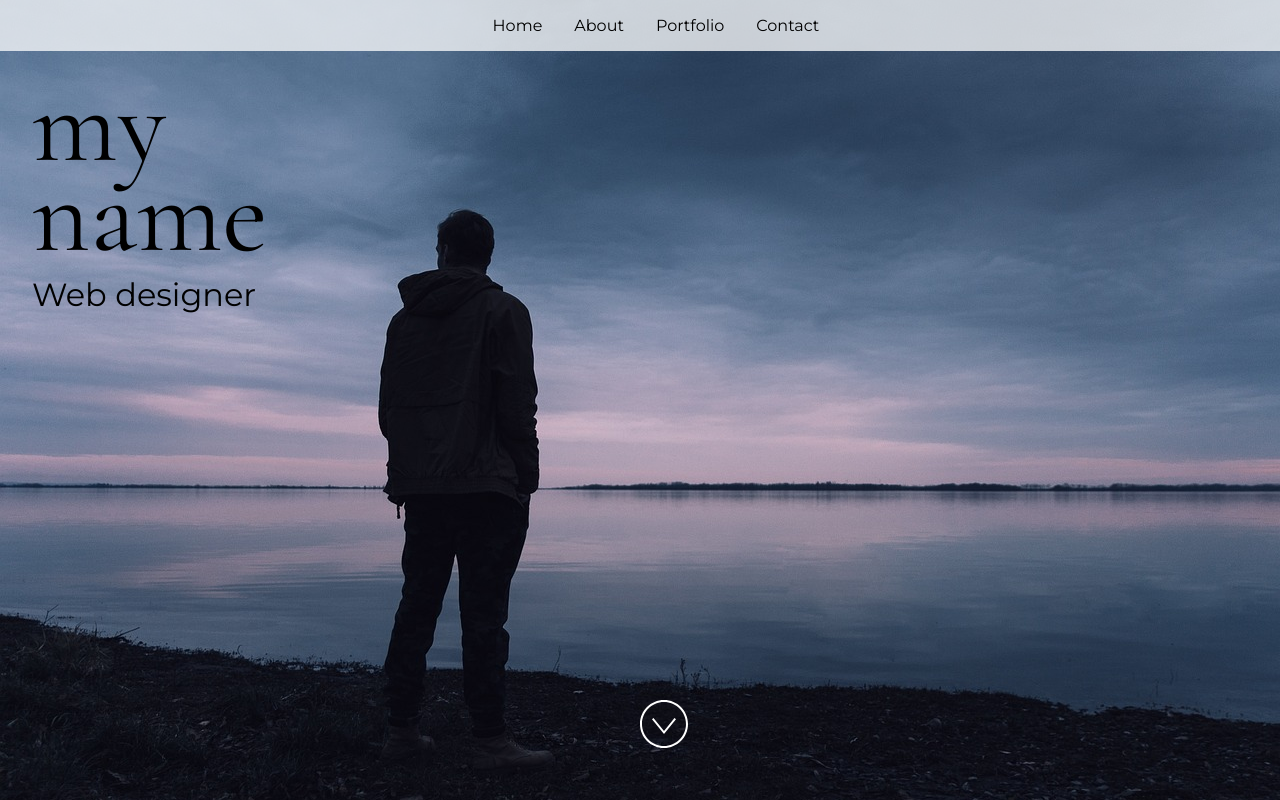
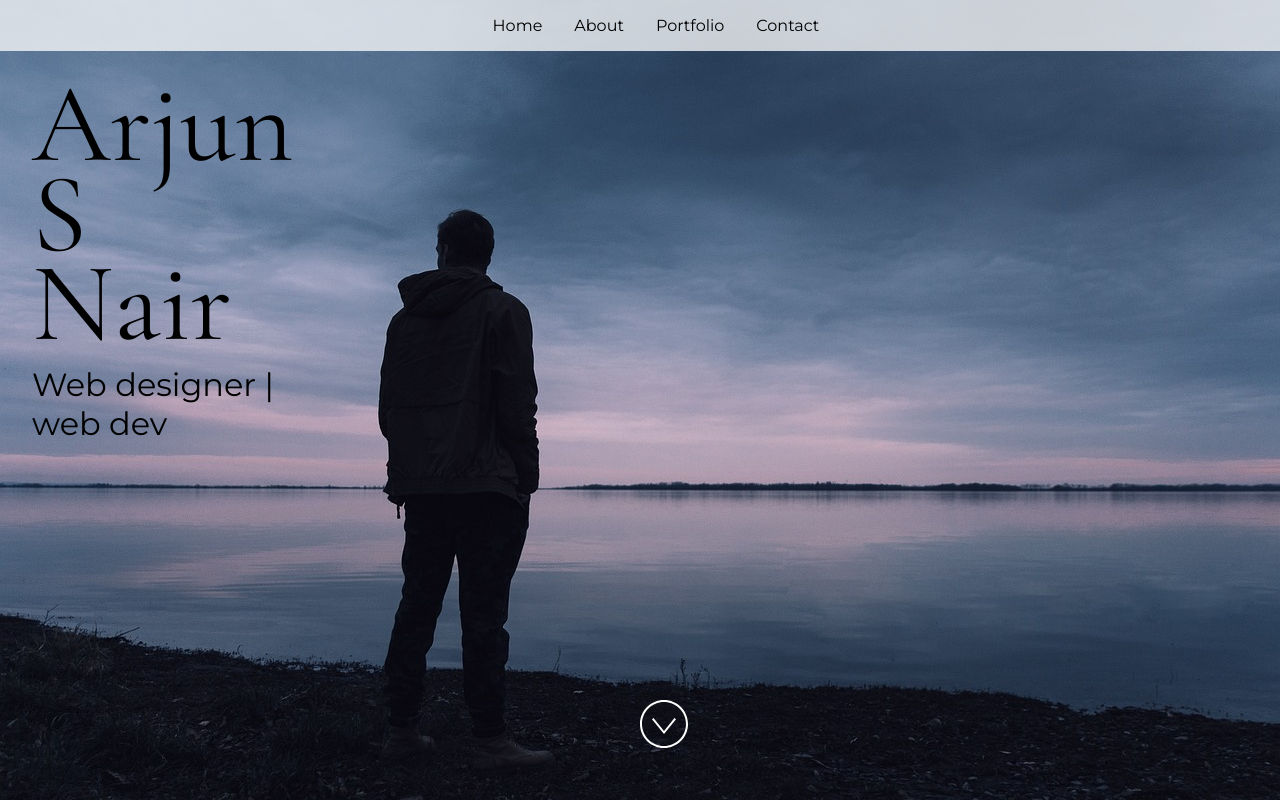
Before and after one commit to Ajwebdevs/MLSA_onboard, a React (Vite) app: page / in a window 1280 px wide. Built offline with nearby package versions, Linux system fonts and the light colour scheme.

Commit message:
i made some changes

```diff
--- a/src/App.jsx
+++ b/src/App.jsx
@@ -24,8 +24,8 @@ import "./styles.css";
  * If you don't have one of the social sites listed, leave it as an empty string.
  */
 let siteProps = {
-  name: "my name",
-  title: "Web designer",
+  name: "Arjun S Nair",
+  title: "Web designer | web dev ",
   email: "5minutepodcastforyou@gmail.com",
   gitHub: "Ajwebdevs",
   instagram: "",
--- a/src/Components/Portfolio.jsx
+++ b/src/Components/Portfolio.jsx
@@ -29,6 +29,7 @@ const imageAltText = "image of a diary with a fountain pen";
  * An array of objects that will be used to display for your project
  * links section. Below is a sample, update to reflect links you'd like to highlight.
  */
+
 const projectList = [
   {
     title: "Brest cancer dectection model",
@@ -55,6 +56,8 @@ const projectList = [
     url: "https://github.com/Ajwebdevs/vigilant-happiness/blob/4b5ec47752022a544fc29050ecf4404a2c4adf16/sumbmarine_sonar_rock_project.ipynb",
   },
 ];
+
+
 
 const Portfolio = () => {
   return (
```
